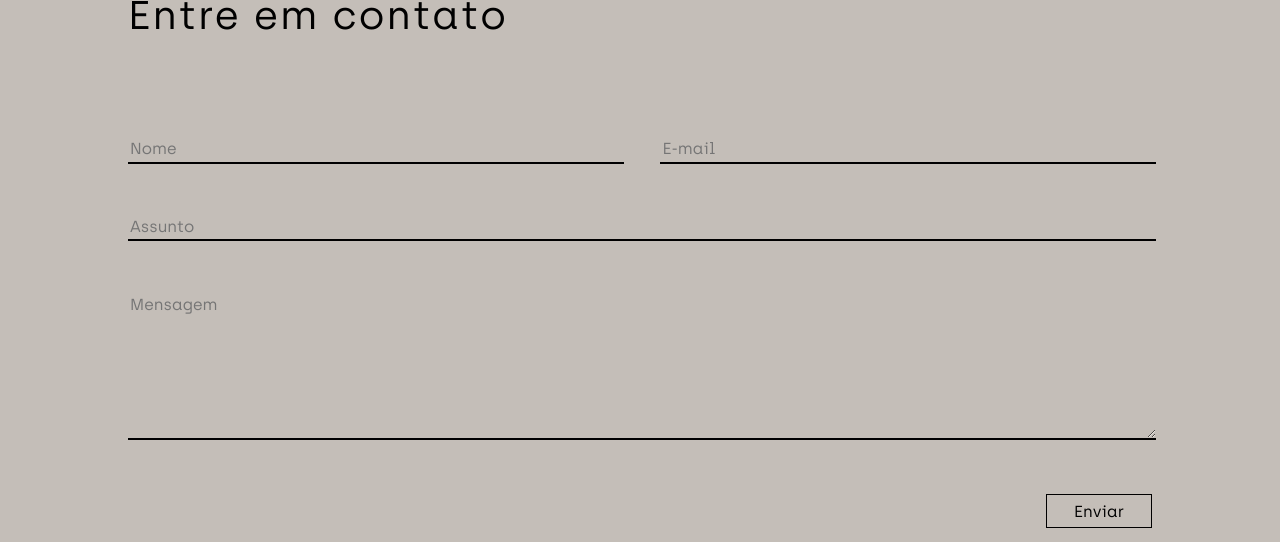
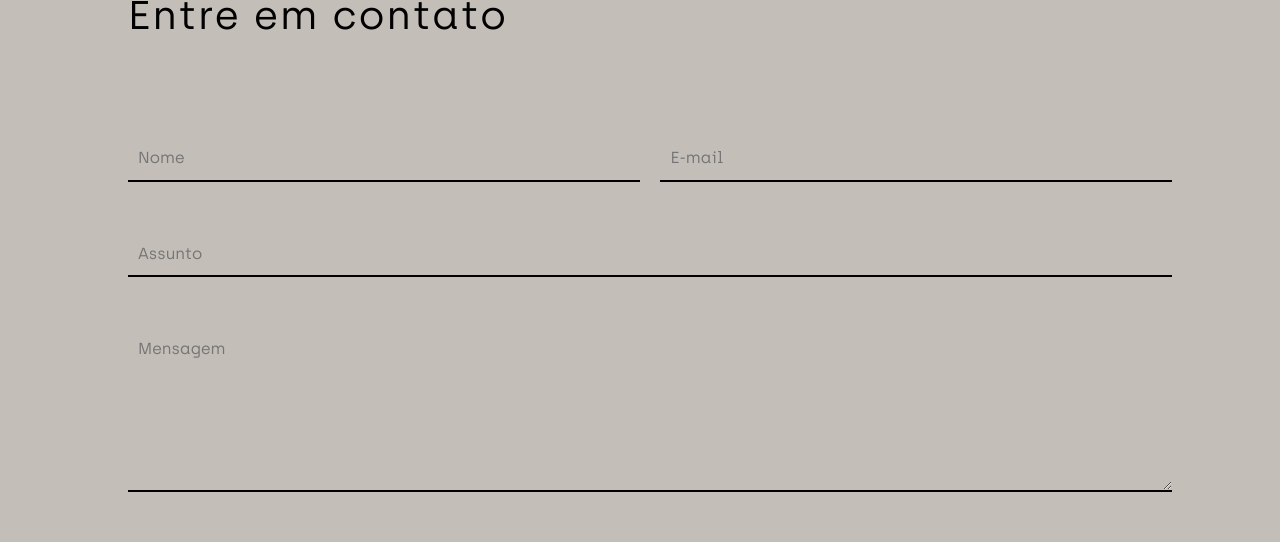
Before and after one commit to mitz-it/landing-page-mitz-it, a Next.js app: page / in a window 1280 px wide. Shown: the part 5199-5741 px from the top of the page. Built offline with nearby package versions, Linux system fonts and the light colour scheme; what @microsoft/microsoft-graph-client would draw is missing.

Commit message:
feat: add css para remover style padrao de inputs em dispositivos apple

```diff
--- a/src/style/style.css
+++ b/src/style/style.css
@@ -19,3 +19,32 @@ a {
   color: inherit;
   text-decoration: inherit;
 }
+
+input[type=number]::-webkit-outer-spin-button,
+input[type=number]::-webkit-inner-spin-button {
+  -webkit-appearance: none;
+  margin: 0;
+}
+
+input[type=number] {
+  -moz-appearance: textfield;
+}
+
+input[type=search]::-webkit-search-cancel-button,
+input[type=search]::-webkit-search-decoration {
+  -webkit-appearance: none;
+}
+
+input,
+textarea {
+  -webkit-border-radius: 0;
+  -moz-border-radius: 0;
+  border-radius: 0;
+  -webkit-box-shadow: none;
+  -moz-box-shadow: none;
+  box-shadow: none;
+  border: 1px solid #ccc;
+  font-size: 16px;
+  padding: 10px;
+  width: 100%;
+}
```
